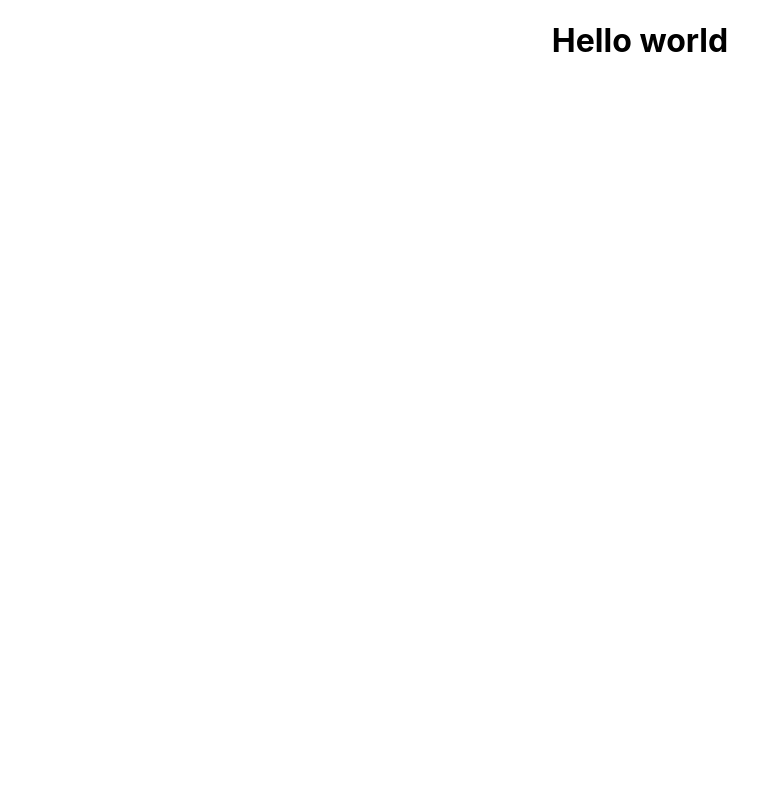
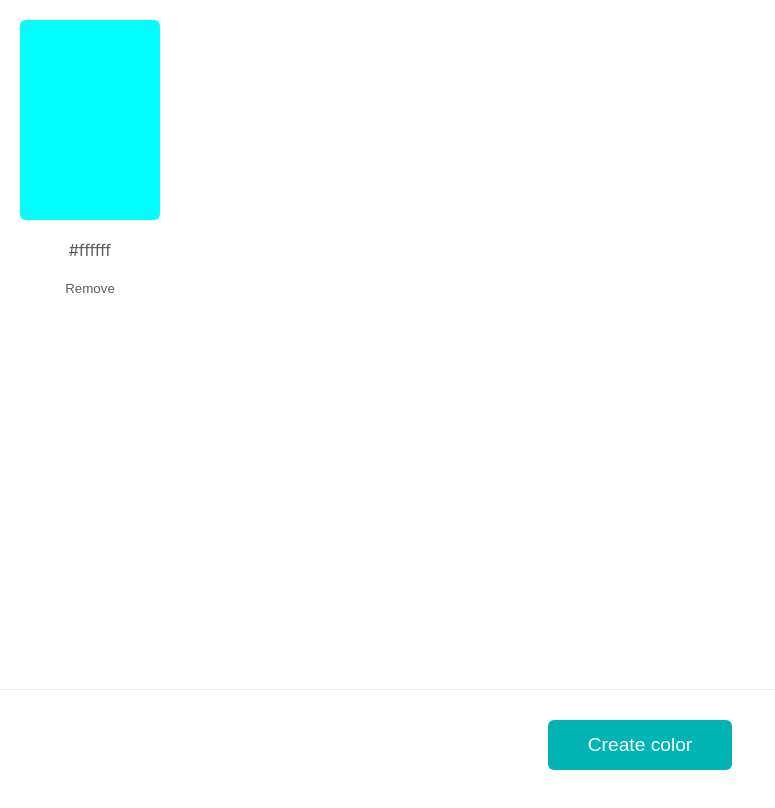
Before and after one commit to motokikasai/ui-25-react-color-generator, a React (Create React App) app: page / in a window 1280 px wide. Shown: the top 808 px of the page, without its empty margins (0-775 px from the left). Built offline with nearby package versions, Linux system fonts and the light colour scheme.

Commit message:
Add create button at footer & a template container for selected color with hex info & remove button

```diff
--- a/src/App.css
+++ b/src/App.css
@@ -1,38 +1,52 @@
 .App {
-  text-align: center;
+  height: 100vh;
+  color: rgb(92, 92, 92);
 }
 
-.App-logo {
-  height: 40vmin;
-  pointer-events: none;
+.container {
+  display: flex;
+  margin: 20px;
 }
 
-@media (prefers-reduced-motion: no-preference) {
-  .App-logo {
-    animation: App-logo-spin infinite 20s linear;
-  }
+.selection {
+  display: flex;
+  justify-content: center;
+  align-items: center;
+  flex-direction: column;
 }
 
-.App-header {
-  background-color: #282c34;
-  min-height: 100vh;
-  display: flex;
-  flex-direction: column;
-  align-items: center;
-  justify-content: center;
-  font-size: calc(10px + 2vmin);
-  color: white;
+.color-box {
+  height: 200px;
+  width: 140px;
+  border-radius: 6px;
+  background: cyan;
 }
 
-.App-link {
-  color: #61dafb;
+.hex {
+  margin: 20px;
 }
 
-@keyframes App-logo-spin {
-  from {
-    transform: rotate(0deg);
-  }
-  to {
-    transform: rotate(360deg);
-  }
+footer {
+  position: fixed;
+  bottom: 0;
+  display: flex;
+  justify-content: center;
+  align-items: center;
+  width: 100%;
+  border-top: 1px solid rgb(238, 238, 238);
 }
+
+button {
+  border-style: none;
+  background: transparent;
+  color: rgb(92, 92, 92);
+}
+
+.create-color {
+  margin: 30px;
+  padding: 14px 40px;
+  color: white;
+  font-size: 1.2rem;
+  background: rgb(0, 180, 180);
+  border-radius: 6px;
+}
--- a/src/App.js
+++ b/src/App.js
@@ -1,12 +1,31 @@
 import React from "react";
 import "./App.css";
 
-function App() {
-  return (
-    <div className="App">
-      <h1>Hello world</h1>
-    </div>
-  );
+class App extends React.Component {
+  constructor(props) {
+    super(props);
+
+    this.state = {
+      color: [],
+    };
+  }
+
+  render() {
+    return (
+      <div className="App">
+        <div className="container">
+          <div className="selection">
+            <div className="color-box"></div>
+            <div className="hex">#ffffff</div>
+            <button className="remove">Remove</button>
+          </div>
+        </div>
+        <footer>
+          <button className="create-color">Create color</button>
+        </footer>
+      </div>
+    );
+  }
 }
 
 export default App;
```
Also changed, not shown: EXERCISE/README.md, src/assets/bg-no-color.png (added).
